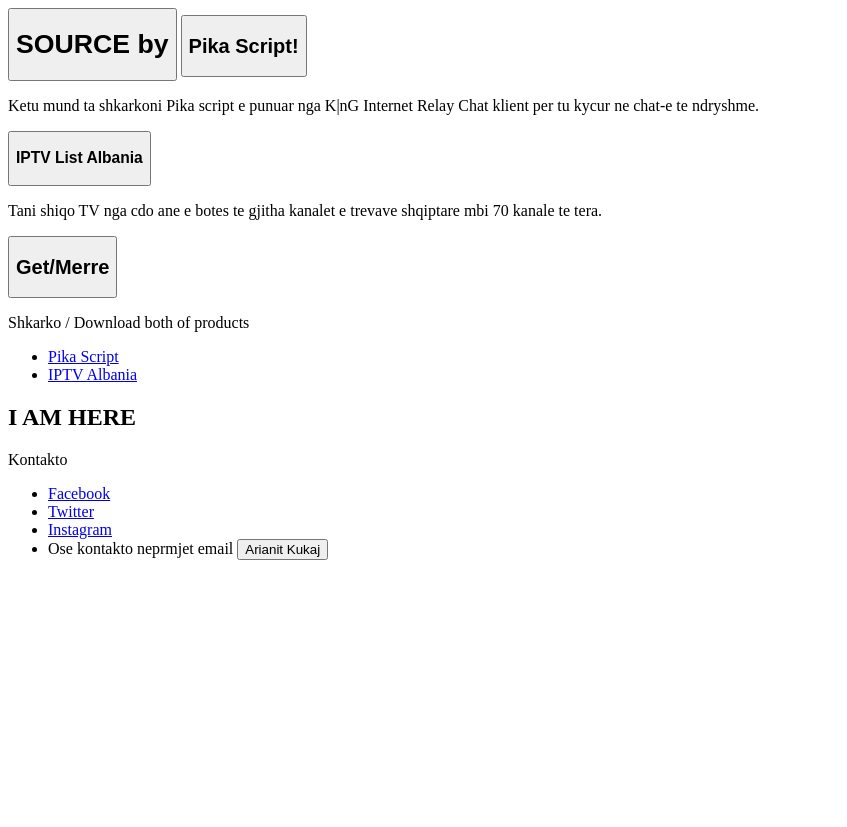
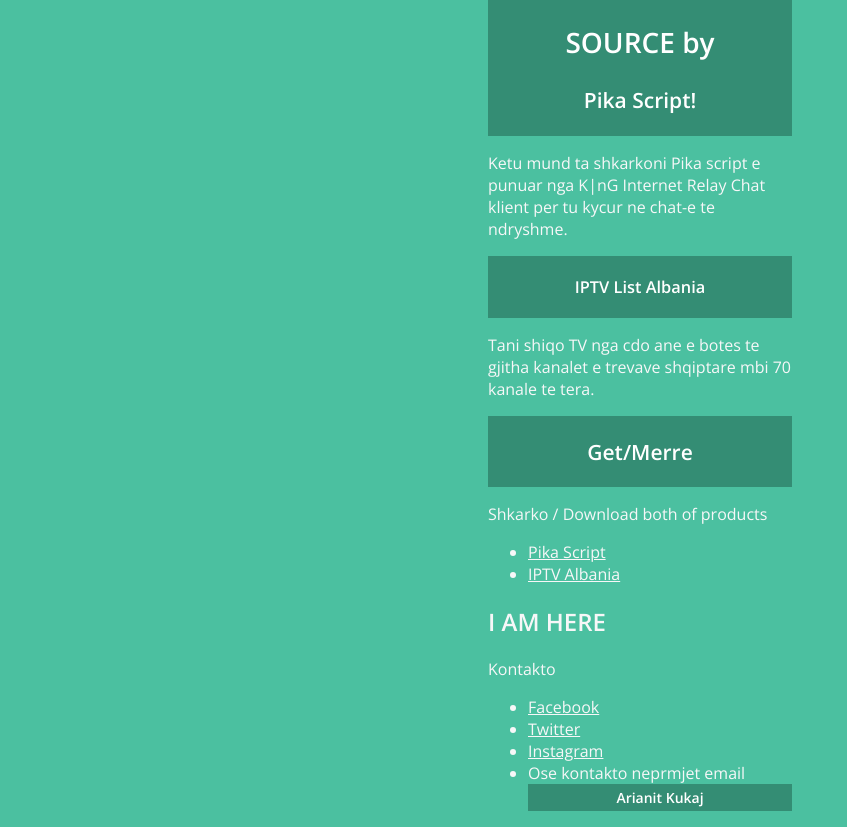
Before and after one commit to hedho/source, a plain HTML site: page index.html in a window 1280 px wide. Shown: the whole page, without its empty margins (0-847 px from the left). Before the commit the page ends 800 px from the top, so only its background shows below. Drawn offline with nearby package versions, Linux system fonts and the light colour scheme; the site is published under a folder, as on GitHub Pages, so addresses that start at the root find nothing.

Commit message:
CSS update

```diff
--- a/index.html
+++ b/index.html
@@ -6,7 +6,7 @@
         <meta http-equiv="X-UA-Compatible" content="IE=edge,chrome=1">
         <title>Source</title>
         <meta name="description" content="An interactive getting started guide for Brackets.">
-        <link rel="stylesheet" href="/nit.css">
+        <link rel="stylesheet" href="nit.css">
     </head>
     <body>
 
```
